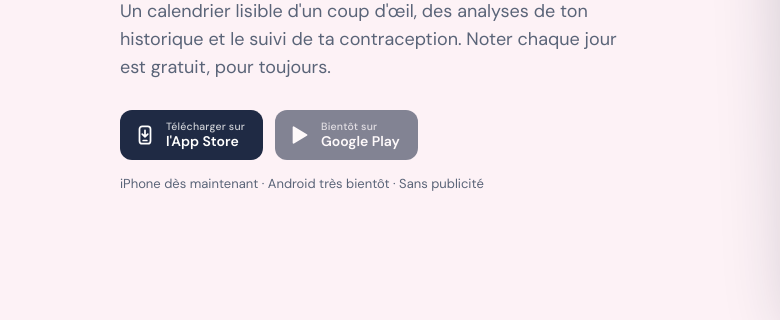
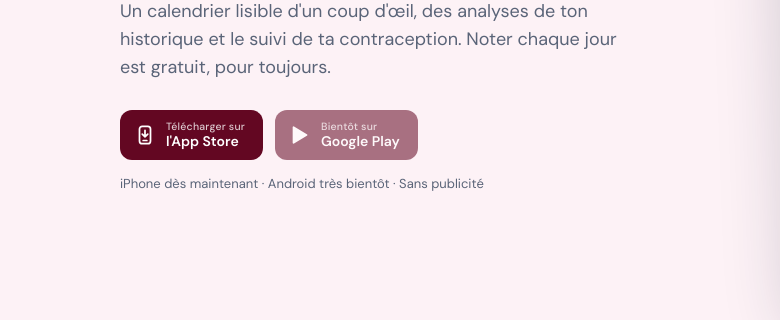
Before and after one commit to Lou1305/venora-site, a plain HTML site: page index.html in a window 1280 px wide. Shown: the part 439-759 px from the top of the page, 0-780 px from the left. Drawn offline with Linux system fonts and the light colour scheme.

Commit message:
Add files via upload

```diff
--- a/index.html
+++ b/index.html
@@ -61,7 +61,7 @@
   .store{
     display:inline-flex;align-items:center;gap:10px;
     padding:11px 18px 11px 14px;border-radius:12px;
-    background:var(--navy);color:#fff;text-decoration:none;
+    background:#630722;color:#fff;text-decoration:none;
     font-size:14px;font-weight:600;line-height:1.15;
     transition:transform .15s ease, opacity .15s ease;
   }
```
